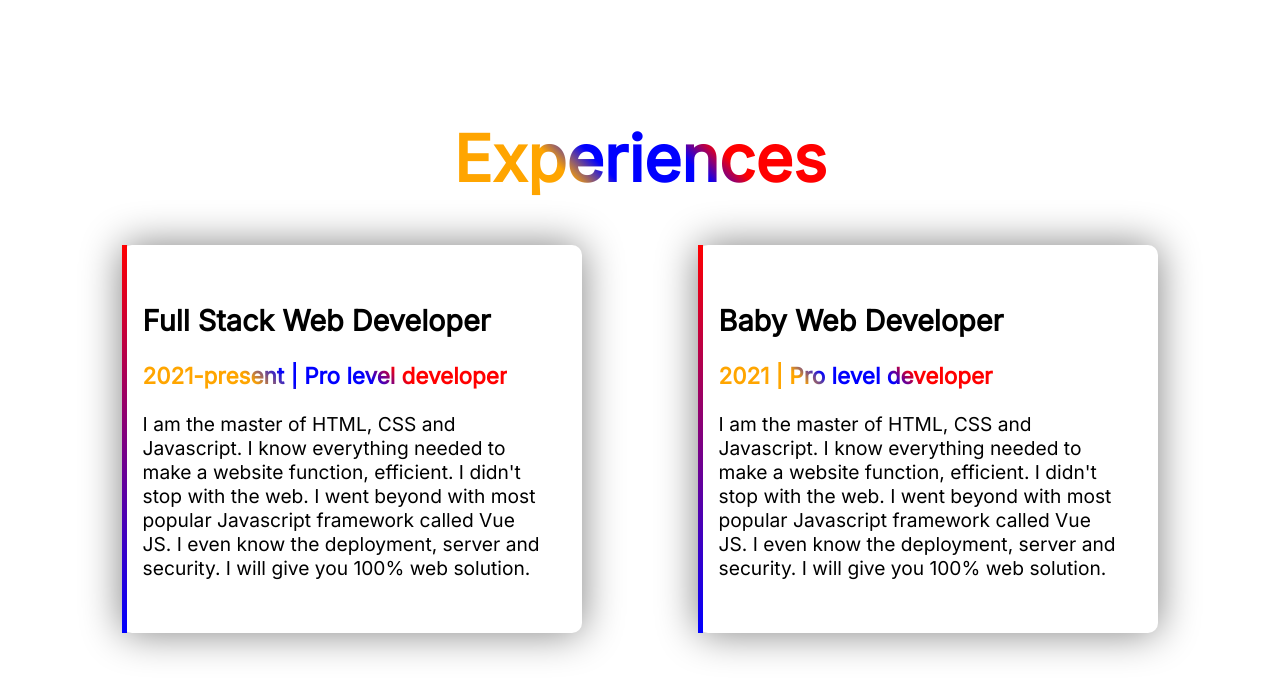
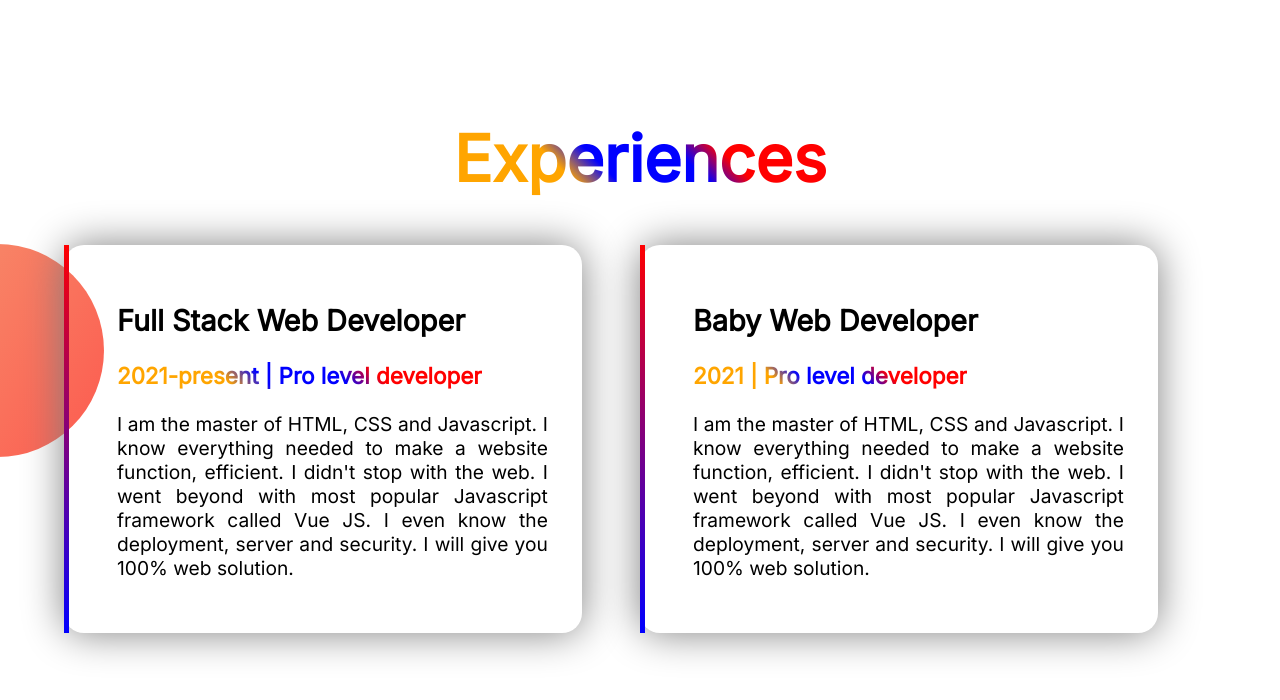
Before and after one commit to learnertariq/developer-portfolio, a plain HTML site: page index.html in a window 1280 px wide. Shown: the part 3376-4076 px from the top of the page. Drawn offline with Linux system fonts and the light colour scheme.

Commit message:
almost complete

```diff
--- a/index.html
+++ b/index.html
@@ -128,7 +128,7 @@
         <div class="experience-item flex-item">
           <h2>Full Stack Web Developer</h2>
           <h3><span class="text--orange"> 2021-present | Pro level developer</span></h3>
-          <p>
+          <p class="justify-text">
             I am the master of HTML, CSS and Javascript. I know everything needed
             to make a website function, efficient. I didn't stop with the web. I
             went beyond with most popular Javascript framework called Vue JS. I
@@ -140,7 +140,7 @@
         <div class="experience-item flex-item">
           <h2>Baby Web Developer</h2>
           <h3><span class="text--orange"> 2021 | Pro level developer</span></h3>
-          <p>
+          <p class="justify-text">
             I am the master of HTML, CSS and Javascript. I know everything needed
             to make a website function, efficient. I didn't stop with the web. I
             went beyond with most popular Javascript framework called Vue JS. I
--- a/styles/main.css
+++ b/styles/main.css
@@ -118,16 +118,19 @@ h1 {
 /* experiences */
 .experiences {
   padding: 5%;
+  background-image: url(../assets/exp-bg.png);
+  background-repeat: no-repeat;
+  background-position: center left;
 }
 .experience-item {
-  padding-left: 1rem;
-  margin-left: 5%;
+  padding-left: 3rem;
+  /* margin-left: 5%; */
   margin-right: 5%;
-  border-radius: 10px;
+  border-radius: 20px;
   box-shadow: 0 0 40px gray;
   border-left: 5px solid;
   border-image: linear-gradient(red, blue);
   border-image-slice: 1;
-  width: 40%;
+  width: 45%;
   align-self: flex-start;
 }
```
